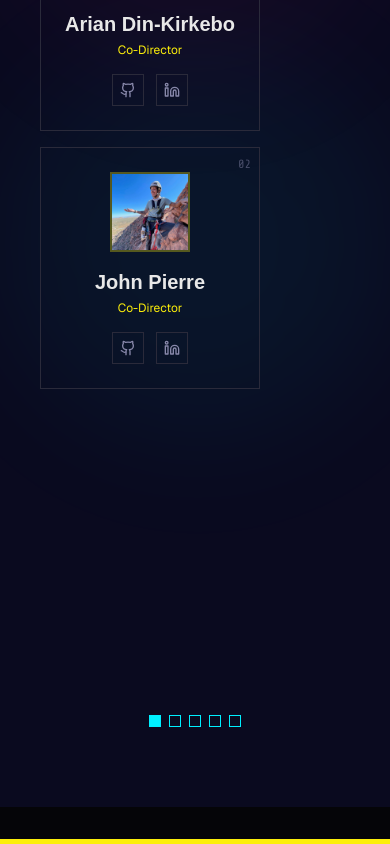
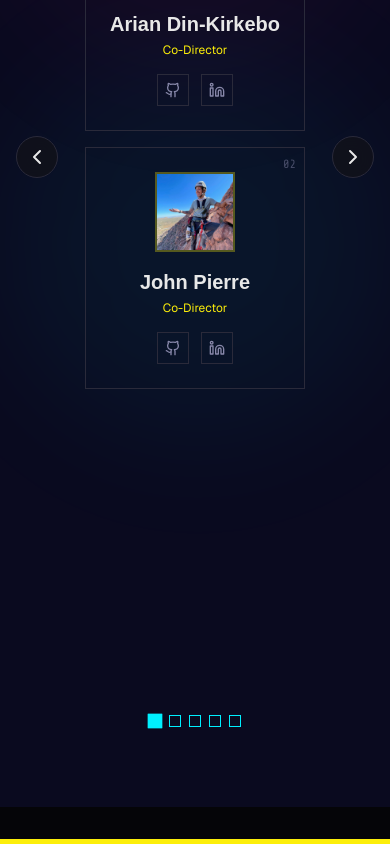
Before and after one commit to HCC-Computer-Science-Association/hackhcc-frontend, a Next.js app: page / in a window 390 px wide. Shown: the part 7800-8644 px from the top of the page. Built offline with nearby package versions, Linux system fonts and the light colour scheme; a web font is replaced by a local one.

Commit message:
fixed mobile carousel and added arrows

```diff
--- a/components/Footer.tsx
+++ b/components/Footer.tsx
@@ -5,6 +5,7 @@ import {
   Linkedin,
   Mail,
   MapPin,
+  Facebook,
 } from "lucide-react";
 
 import Image from "next/image";
@@ -32,13 +33,9 @@ export function Footer() {
               />
             </div>
             <p className="text-white/70 text-sm mb-4">
-              Houston&#39;s premier hackathon experience. Building the future, one
-              line of code at a time.
+              Houston&#39;s premier hackathon experience. Building the future,
+              one line of code at a time.
             </p>
-            <div className="flex items-center gap-2 text-sm text-white/70">
-              <MapPin className="w-4 h-4 text-cyber-cyan" />
-              <span>HCC, Houston, TX</span>
-            </div>
           </div>
 
           {/* Quick Links */}
--- a/components/Team.tsx
+++ b/components/Team.tsx
@@ -1,5 +1,5 @@
 "use client";
-import React, { useCallback } from "react";
+import React, { useCallback, useEffect, useState } from "react";
 import { Github, Linkedin, ChevronLeft, ChevronRight } from "lucide-react";
 import Image from "next/image";
 import useEmblaCarousel from "embla-carousel-react";
@@ -9,6 +9,9 @@ export function Team() {
   // Initialize Embla with loop enabled
   const [emblaRef, emblaApi] = useEmblaCarousel({ loop: true });
 
+  // State to track current slide for the progression bar
+  const [selectedIndex, setSelectedIndex] = useState(0);
+
   // Navigation handlers
   const scrollPrev = useCallback(() => {
     if (emblaApi) emblaApi.scrollPrev();
@@ -17,6 +20,23 @@ export function Team() {
   const scrollNext = useCallback(() => {
     if (emblaApi) emblaApi.scrollNext();
   }, [emblaApi]);
+
+  // Update selected index when carousel changes
+  const onSelect = useCallback((api: any) => {
+    setSelectedIndex(api.selectedScrollSnap());
+  }, []);
+
+  useEffect(() => {
+    if (!emblaApi) return;
+
+    onSelect(emblaApi);
+    emblaApi.on("select", onSelect);
+    emblaApi.on("reInit", onSelect);
+
+    return () => {
+      if (emblaApi) emblaApi.off("select", onSelect);
+    };
+  }, [emblaApi, onSelect]);
 
   return (
     <section
@@ -40,24 +60,24 @@ export function Team() {
 
         {/* Carousel Container */}
         <div className="relative px-4 md:px-16">
-          {/* Previous Button */}
+          {/* Previous Button - Now visible on mobile */}
           <button
             type="button"
-            className="absolute cursor-pointer left-0 top-1/2 -translate-y-1/2 z-20 p-3 bg-[#12121a] border border-[#2a2a3a] hover:border-[#00f0ff] text-[#e8e8e8] transition-all duration-300 hidden md:flex items-center justify-center group"
+            className="absolute cursor-pointer left-0 top-1/2 -translate-y-1/2 z-20 p-2 md:p-3 bg-[#12121a]/80 md:bg-[#12121a] border border-[#2a2a3a] hover:border-[#00f0ff] text-[#e8e8e8] transition-all duration-300 flex items-center justify-center group rounded-full md:rounded-none backdrop-blur-sm md:backdrop-blur-none"
             onClick={scrollPrev}
             aria-label="Previous team"
           >
-            <ChevronLeft size={28} className="group-hover:text-[#00f0ff] transition-colors" />
+            <ChevronLeft size={24} className="md:w-7 md:h-7 group-hover:text-[#00f0ff] transition-colors" />
           </button>
 
-          {/* Next Button */}
+          {/* Next Button - Now visible on mobile */}
           <button
             type="button"
-            className="absolute cursor-pointer right-0 top-1/2 -translate-y-1/2 z-20 p-3 bg-[#12121a] border border-[#2a2a3a] hover:border-[#00f0ff] text-[#e8e8e8] transition-all duration-300 hidden md:flex items-center justify-center group"
+            className="absolute cursor-pointer right-0 top-1/2 -translate-y-1/2 z-20 p-2 md:p-3 bg-[#12121a]/80 md:bg-[#12121a] border border-[#2a2a3a] hover:border-[#00f0ff] text-[#e8e8e8] transition-all duration-300 flex items-center justify-center group rounded-full md:rounded-none backdrop-blur-sm md:backdrop-blur-none"
             onClick={scrollNext}
             aria-label="Next team"
           >
-            <ChevronRight size={28} className="group-hover:text-[#00f0ff] transition-colors" />
+            <ChevronRight size={24} className="md:w-7 md:h-7 group-hover:text-[#00f0ff] transition-colors" />
           </button>
 
           {/* Embla Viewport */}
@@ -69,15 +89,15 @@ export function Team() {
                     ? "#fcee0a"
                     : team.color === "magenta"
                       ? "#ff2a6d"
-                      : "#00f0ff"
+                      : "#00f0ff";
 
                 return (
                   <div key={team.name} className="flex-[0_0_100%] min-w-0 px-2">
-                    <div className="flex flex-col md:flex-row gap-8 items-start">
+                    <div className="flex flex-col md:flex-row gap-8 items-center">
                       {/* Left Side: Team Name */}
                       <div className="w-full md:w-64 flex flex-col items-center justify-center shrink-0 py-8">
                         <div
-                          className="w-32 h-32  flex items-center justify-center mb-6 overflow-hidden"
+                          className="w-32 h-32 flex items-center justify-center mb-6 overflow-hidden"
                           style={{ borderColor: teamColorHex }}
                         >
                           <Image
@@ -108,22 +128,22 @@ export function Team() {
                               ? "#00f0ff"
                               : member.color === "magenta"
                                 ? "#ff2a6d"
-                                : "#fcee0a"
+                                : "#fcee0a";
 
                           return (
                             <div
                               key={`${member.name}-${index}`}
-                              className="group relative  border border-[#2a2a3a] p-6 hover:border-opacity-100 transition-all duration-300"
+                              className="group relative border border-[#2a2a3a] p-6 hover:border-opacity-100 transition-all duration-300"
                               style={
                                 {
                                   "--hover-color": memberColorHex,
                                 } as React.CSSProperties
                               }
                               onMouseEnter={(e) => {
-                                e.currentTarget.style.borderColor = memberColorHex
+                                e.currentTarget.style.borderColor = memberColorHex;
                               }}
                               onMouseLeave={(e) => {
-                                e.currentTarget.style.borderColor = "#2a2a3a"
+                                e.currentTarget.style.borderColor = "#2a2a3a";
                               }}
                             >
                               {/* Index */}
@@ -144,16 +164,15 @@ export function Team() {
                                     alt={member.name}
                                     className="w-full h-full object-cover"
                                     onError={(e) => {
-                                      // Fallback to initials if image fails
-                                      const target = e.target as HTMLImageElement
-                                      target.style.display = "none"
-                                      const parent = target.parentElement
+                                      const target = e.target as HTMLImageElement;
+                                      target.style.display = "none";
+                                      const parent = target.parentElement;
                                       if (parent) {
-                                        const span = document.createElement("span")
-                                        span.className = "font-mono text-lg"
-                                        span.style.color = memberColorHex
-                                        span.textContent = 'test'
-                                        parent.appendChild(span)
+                                        const span = document.createElement("span");
+                                        span.className = "font-mono text-lg";
+                                        span.style.color = memberColorHex;
+                                        span.textContent = "test";
+                                        parent.appendChild(span);
                                       }
                                     }}
                                   />
@@ -203,26 +222,27 @@ export function Team() {
                                 style={{ backgroundColor: memberColorHex }}
                               />
                             </div>
-                          )
+                          );
                         })}
                       </div>
                     </div>
                   </div>
-                )
+                );
               })}
             </div>
           </div>
 
-          {/* Mobile Navigation Dots */}
-          <div className="flex justify-center gap-2 mt-8 md:hidden">
+          {/* Navigation Dots (Progression Bar) - Fixed Logic */}
+          <div className="flex justify-center gap-2 mt-8">
             {teams.map((team, index) => (
               <button
                 type="button"
                 key={team.name}
-                className="w-3 h-3 border border-[#00f0ff] transition-all"
+                className="w-3 h-3 border border-[#00f0ff] transition-all duration-300"
                 style={{
                   backgroundColor:
-                    index === 0 ? "#00f0ff" : "transparent",
+                    index === selectedIndex ? "#00f0ff" : "transparent",
+                  transform: index === selectedIndex ? "scale(1.2)" : "scale(1)",
                 }}
                 onClick={() => emblaApi?.scrollTo(index)}
                 aria-label={`Go to ${team.name} team`}
```
